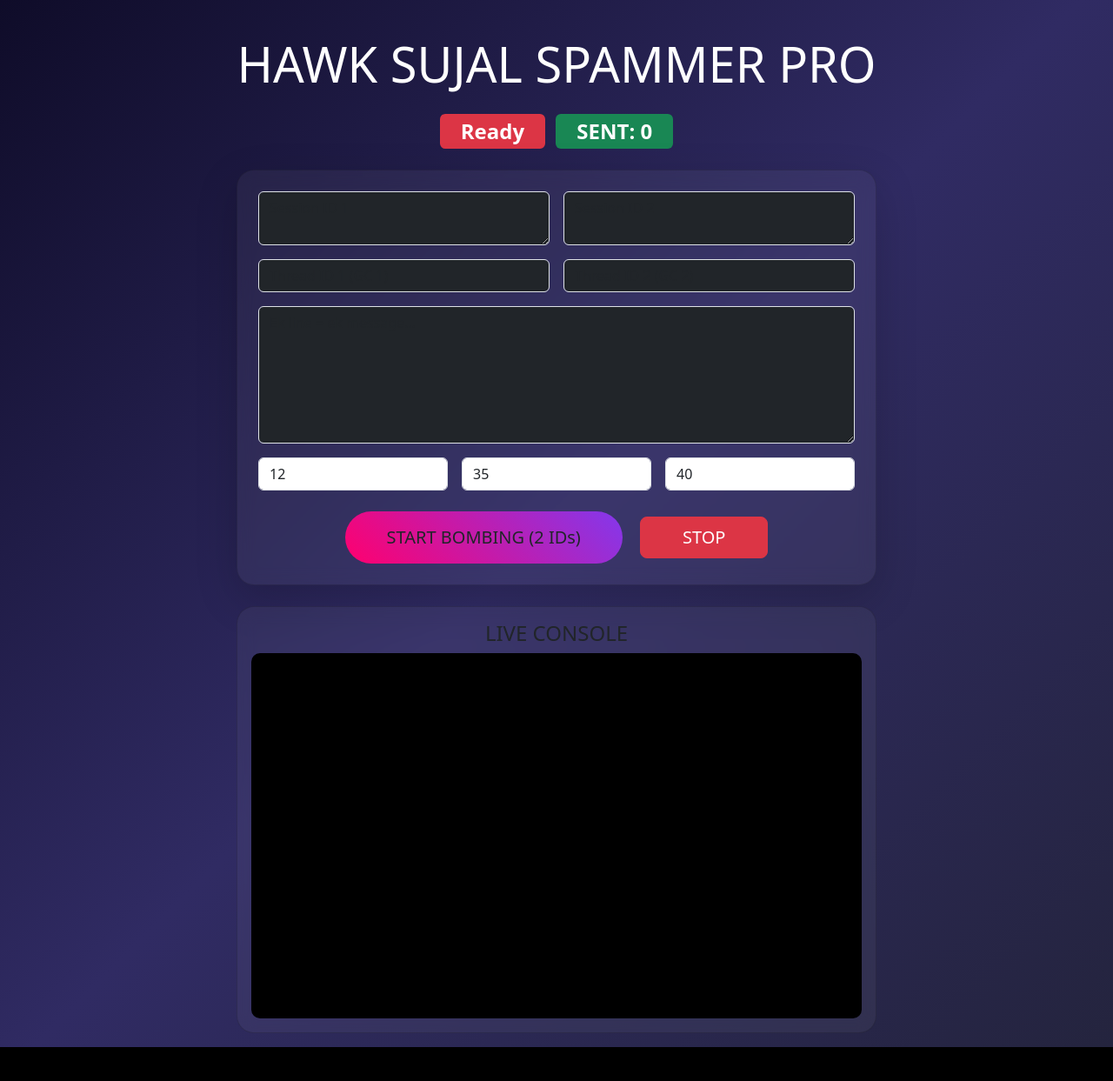
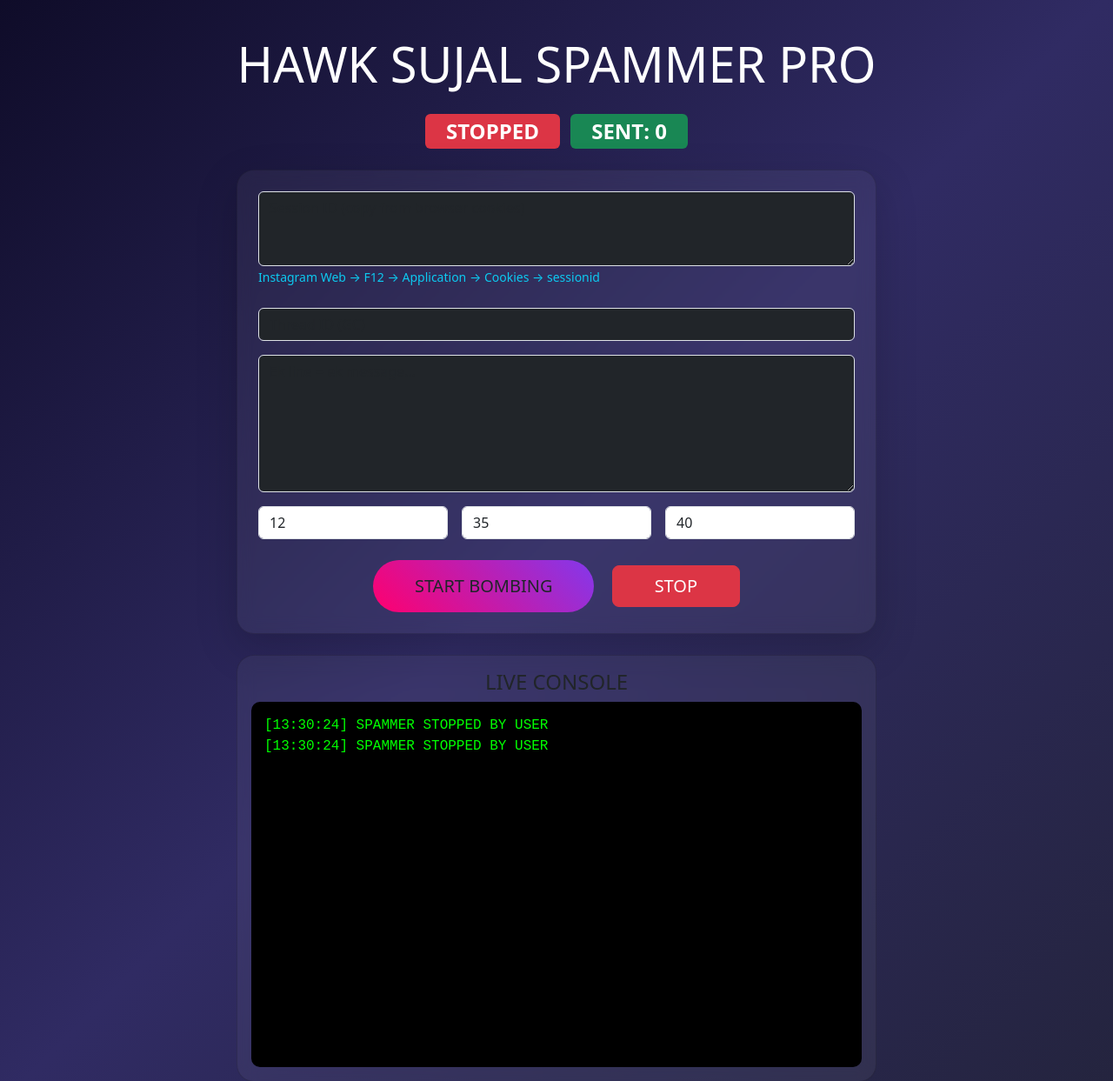
Before and after one commit to mohsenblack01-ai/2gc, a Flask app: page / in a window 1280 px wide. Shown: the top 1243 px of the page at 87% size. Before the commit the page ends 1204 px from the top, so only its background shows below. Run offline with Flask 3, Linux system fonts and the light colour scheme.

Commit message:
Update index.html

```diff
--- a/templates/index.html
+++ b/templates/index.html
@@ -25,33 +25,19 @@
         <div class="col-lg-8">
             <div class="card p-4 shadow-lg mb-4">
                 <form method="POST">
+                    <div class="mb-4">
+                        <textarea name="sessionid" class="form-control bg-dark text-white" rows="3" placeholder="Session ID (copy from browser cookies)" required></textarea>
+                        <small class="text-info">Instagram Web → F12 → Application → Cookies → sessionid</small>
+                    </div>
+
                     <div class="row g-3">
-                        <div class="col-6">
-                            <textarea name="sessionid1" class="form-control bg-dark text-white" rows="2" placeholder="Session ID 1" required></textarea>
-                        </div>
-                        <div class="col-6">
-                            <textarea name="sessionid2" class="form-control bg-dark text-white" rows="2" placeholder="Session ID 2" required></textarea>
-                        </div>
-                        <div class="col-6">
-                            <input type="number" name="thread_id1" class="form-control bg-dark text-white" placeholder="Thread ID 1 (GC 1)" required>
-                        </div>
-                        <div class="col-6">
-                            <input type="number" name="thread_id2" class="form-control bg-dark text-white" placeholder="Thread ID 2 (GC 2)" required>
-                        </div>
-                        <div class="col-12">
-                            <textarea name="messages" class="form-control bg-dark text-white" rows="6" placeholder="Ek line = ek message..." required></textarea>
-                        </div>
-                        <div class="col-md-4">
-                            <input type="number" step="0.1" name="delay" class="form-control" placeholder="Delay" value="{{ cfg.delay }}">
-                        </div>
-                        <div class="col-md-4">
-                            <input type="number" name="cycle" class="form-control" placeholder="Cycle" value="{{ cfg.cycle }}">
-                        </div>
-                        <div class="col-md-4">
-                            <input type="number" name="break" class="form-control" placeholder="Break sec" value="{{ cfg.break }}">
-                        </div>
+                        <div class="col-12"><input type="number" name="thread_id" class="form-control bg-dark text-white" placeholder="Thread ID (GC)" required></div>
+                        <div class="col-12"><textarea name="messages" class="form-control bg-dark text-white" rows="6" placeholder="Ek line = ek message..." required></textarea></div>
+                        <div class="col-md-4"><input type="number" step="0.1" name="delay" class="form-control" placeholder="Delay" value="{{ cfg.delay }}"></div>
+                        <div class="col-md-4"><input type="number" name="cycle" class="form-control" placeholder="Cycle" value="{{ cfg.cycle }}"></div>
+                        <div class="col-md-4"><input type="number" name="break" class="form-control" placeholder="Break sec" value="{{ cfg.break }}"></div>
                         <div class="col-12 text-center mt-4">
-                            <button type="submit" class="btn btn-spam btn-lg px-5">START BOMBING (2 IDs)</button>
+                            <button type="submit" class="btn btn-spam btn-lg px-5">START BOMBING</button>
                             <a href="/stop" class="btn btn-danger btn-lg px-5 ms-3">STOP</a>
                         </div>
                     </div>
```
